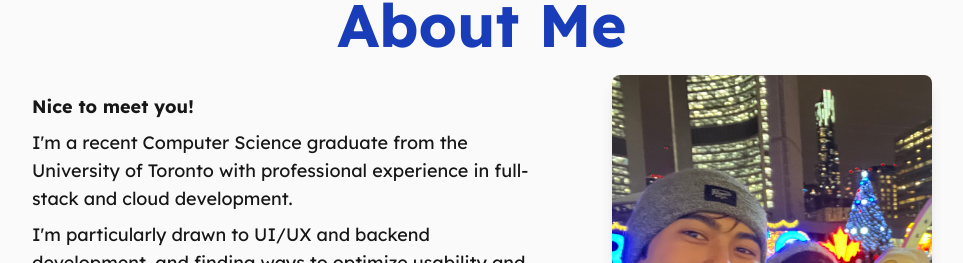
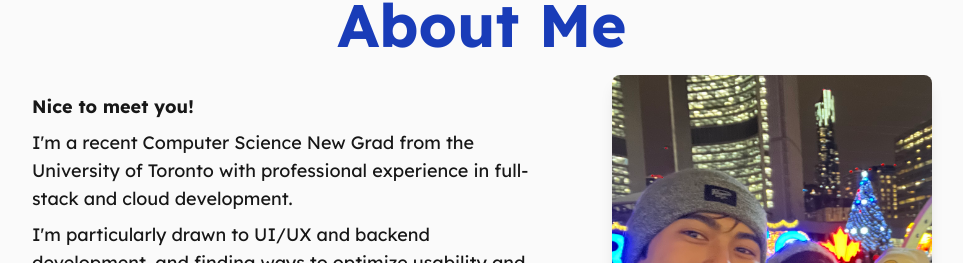
Before and after one commit to matiasjacob25/website-v1, a Next.js app: page / in a window 1280 px wide. Shown: the part 873-1136 px from the top of the page, without its empty margins (158-1121 px from the left). Built offline with nearby package versions, Linux system fonts and the light colour scheme; a web font is replaced by a local one.

Commit message:
change text

```diff
--- a/src/app/page.tsx
+++ b/src/app/page.tsx
@@ -64,7 +64,7 @@ export default function Home() {
                 Nice to meet you!
               </p>
               <p>
-                I'm a recent Computer Science graduate from the University of Toronto with professional experience in full-stack and cloud development.
+                I'm a recent Computer Science New Grad from the University of Toronto with professional experience in full-stack and cloud development.
               </p>
               <p>
                 I'm particularly drawn to UI/UX and backend development, and finding ways to optimize usability and deliver seamless user experiences.
```
